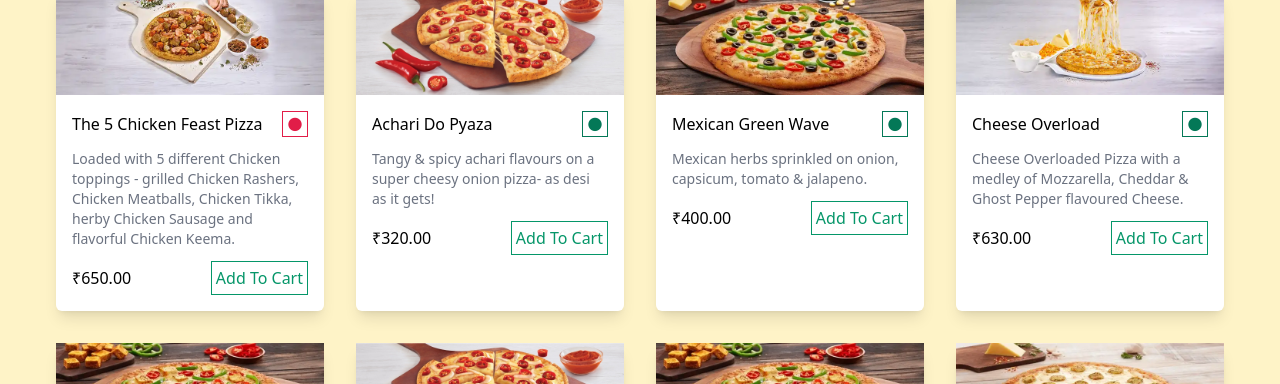
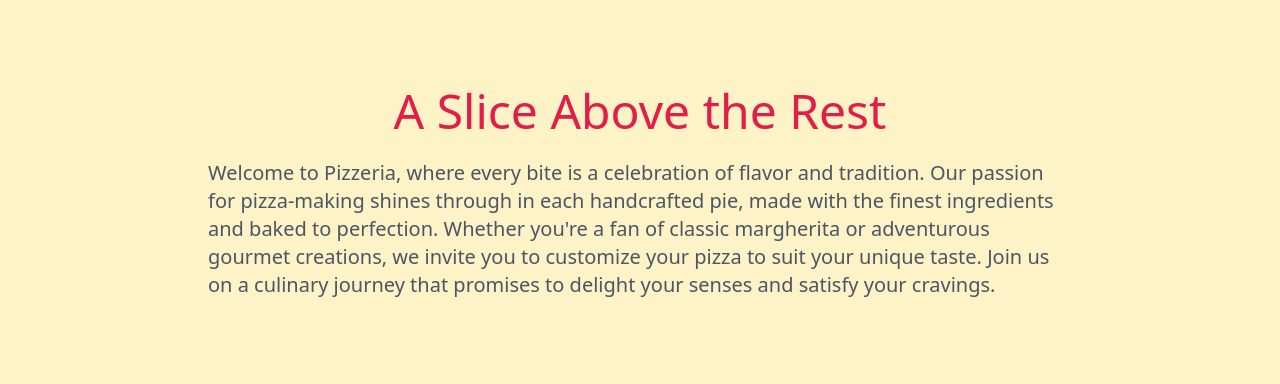
Before and after one commit to sampada109/Pizza_Ordering_WebApp---Django, a Django app: page / in a window 1280 px wide. Shown: the part 497-881 px from the top of the page. Run offline with Django 5.2, Linux system fonts and the light colour scheme; data comes from the database, SQL or seed files in the repository; both versions use the stored data as it was after the commit; some libraries are stand-ins or nearby versions.

Commit message:
18th commit adding home page

```diff
--- a/pizza_orders/orders/urls.py
+++ b/pizza_orders/orders/urls.py
@@ -2,7 +2,7 @@ from django.urls import path
 from .views import *
 
 urlpatterns = [
-    path('', index, name='index'),  # Pass the view function without parentheses
+    path('menu/', index, name='index'),  # Pass the view function without parentheses
     path('login/', customer_login, name='customer_login'),
     path('register/', customer_register, name='customer_register'),
     path('logout/', user_logout, name='user_logout'),
@@ -14,4 +14,5 @@ urlpatterns = [
     path('delete_cart_item/<uuid:order_item_id>', delete_cart_item, name='delete_cart_item'),
     path('order_payment/', order_payment, name='order_payment'),
     path('payment_success/', payment_success, name='payment_success'),
+    path('', home, name='home'),
 ]
--- a/pizza_orders/orders/views.py
+++ b/pizza_orders/orders/views.py
@@ -15,6 +15,9 @@ api = Instamojo(api_key=settings.INSTAMOJO_API_KEY,
 
 
 # Create your views here.
+
+def home(request):
+    return render(request, 'home.html')
 
 
 def index(request):
@@ -175,12 +178,6 @@ def cart_view(request):
     customer_orders = CustomerOrder.objects.filter(user = request.user, status = 'Pending').first()
     order_count = OrderItem.objects.filter(order=customer_orders).count()
 
-    #to display in the cutomised order
-    select_size = Size.objects.all()
-    select_veg_top = Topping.objects.filter(category='Veg')
-    select_non_top = Topping.objects.filter(category='Non-Veg')
-
-
     #check if there is any pending order or not
     if customer_orders:
         items = OrderItem.objects.filter(order = customer_orders).order_by('-created_at')
@@ -190,14 +187,11 @@ def cart_view(request):
         customer_orders.total_amount = order_total
         customer_orders.item_in_cart = order_count
         customer_orders.save()
-
-
-
     else:
         items = []
         order_total = 0
 
-    return render(request, 'cart.html', {'items':items, 'order_total':order_total, 'select_size':select_size, 'select_veg_top':select_veg_top, 'select_non_top':select_non_top})
+    return render(request, 'cart.html', {'items':items, 'order_total':order_total})
 
 
 # customise cart item
@@ -234,12 +228,6 @@ def customize_cart(request, order_item_id):
         select_quantity = order_item.quantity
         select_veg_top = order_item.topping.filter(category='Veg')
         select_non_top = order_item.topping.filter(category='Non-Veg')
-        print(order_item.size.size)
-        print(order_item.quantity)
-        print(order_item.topping.all().values())
-        print(order_item.topping.filter(category='Veg').all().values())
-        print(order_item.topping.filter(category='Non-Veg').all().values())
-        print(pizza.name)
 
         context = {
             'all_size':all_size,
--- /dev/null
+++ b/pizza_orders/templates/home.html
@@ -0,0 +1,68 @@
+{% extends 'base.html' %}
+
+{% block title %} Pizzeria | Home {% endblock %}
+
+
+{% block main %}
+
+    <div class="lg:mx-16">
+
+
+        <div class="w-full lg:h-96">
+            <img src="https://i.etsystatic.com/32434499/r/il/76ac45/3860443665/il_fullxfull.3860443665_gtbm.jpg" alt="Background Image" class="w-full h-full object-cover">
+        </div>
+
+        <div class="mt-6 mb-10 lg:my-10 flex flex-col items-center py-4 px-5 lg:p-12">
+            <h3 class="text-2xl md:text-4xl lg:text-5xl font-medium text-rose-600">A Slice Above the Rest</h3>
+            <p class="mt-2 md:mt-4 lg:mt-6 text-lg lg:text-xl text-gray-600 lg:mx-16">Welcome to Pizzeria, where every bite is a celebration of flavor and tradition. Our passion for pizza-making shines through in each handcrafted pie, made with the finest ingredients and baked to perfection. Whether you're a fan of classic margherita or adventurous gourmet creations, we invite you to customize your pizza to suit your unique taste. Join us on a culinary journey that promises to delight your senses and satisfy your cravings.</p>
+        </div>
+
+        <div class="w-full lg:h-96">
+            <img src="https://www.pizzahutbd.com/attached_images/deals/8/Double-Deal---OLO-Banner-Jan-10.jpg" class="w-full h-full object-cover" alt="">
+        </div>
+
+        <div class="my-12 md:my-16 grid flex-col md:grid-cols-2 lg:my-32">
+            <div class="flex flex-col items-center text-center justify-center">
+                <h3 class="text-2xl md:text-3xl lg:text-5xl font-medium text-rose-600">Explore Menu!</h3>
+                <p class="mt-2 md:mt-4 lg:mt-6 text-lg lg:text-xl text-gray-600">Find Many Delicious Pizza with Fresh Ingredients, Authentic Taste.</p>
+                <a href="{% url 'index' %}" class="mt-4 lg:mt-8 py-3 lg:py-4 px-6 text-xl rounded-full border border-rose-600 text-rose-600 hover:bg-rose-600 hover:text-white">Menu <i class="ri-arrow-right-up-line"></i></a>
+            </div>
+            <div class="hidden md:block">
+                <img class="rounded-lg lg:h-96 lg:w-full" src="https://images.pexels.com/photos/845802/pexels-photo-845802.jpeg?auto=compress&cs=tinysrgb&w=1260&h=750&dpr=1" alt="">
+            </div>
+        </div>
+
+        <div class="w-full lg:h-96" >
+            <img class="w-full h-full object-cover" src="https://eg.arabiccoupon.com/sites/default/files/styles/free/public/offers/2019-06-june-_-pizzahut-arabiccoupon-offer-deal-buy1get1free-en_0.jpg" alt="">
+        </div>
+
+        <div class="my-12 md:my-16 grid flex-col md:grid-cols-2 lg:my-32">
+            <div class="hidden md:block">
+                <img class="rounded-lg lg:h-96 lg:w-full object-cover" src="https://images.pexels.com/photos/1566837/pexels-photo-1566837.jpeg?auto=compress&cs=tinysrgb&w=1260&h=750&dpr=1" alt="">
+            </div>
+            <div class="flex flex-col items-center text-center justify-center p-4">
+                <h3 class="text-2xl md:text-3xl lg:text-5xl font-medium text-rose-600">Offers that you can't resist!</h3>
+                <p class="mt-2 lg:mt-6 text-lg lg:text-xl text-gray-600">Unleash Your Inner Pizza Lover with new and execiting offers everday and every occasion.</p>
+                <a href="{% url 'index' %}" class="mt-4 lg:mt-8 py-3 lg:py-4 px-6 text-xl rounded-full border border-rose-600 text-rose-600 hover:bg-rose-600 hover:text-white">Offers <i class="ri-arrow-right-up-line"></i></a>
+            </div>
+        </div>
+
+        <div class="w-full md:h-96" >
+            <img class="w-full h-full object-cover" src="https://cdn.winsightmedia.com/platform/files/public/2023-10/background/Pizza%20Hut%20%247%20deal.jpeg?VersionId=BMvQF4EXgPhEBL.YT2DBVRHW1XA3WKHK" alt="">
+        </div>
+
+        <div class="my-12 md:my-16 grid flex-col md:grid-cols-2 lg:my-32">
+            <div class="flex flex-col items-center text-center justify-center p-4">
+                <h3 class="text-2xl md:text-3xl lg:text-5xl font-medium text-rose-600">Bringing the Pizzeria to You!</h3>
+                <p class="mt-2 lg:mt-6 text-lg lg:text-xl text-gray-600">Taste the Tradition. Freshly Baked, Just for You.</p>
+                <a href="{% url 'index' %}" class="mt-4 lg:mt-8 py-3 lg:py-4 px-6 text-xl rounded-full border border-rose-600 text-rose-600 hover:bg-rose-600 hover:text-white">Order Now <i class="ri-arrow-right-up-line"></i></a>
+            </div>
+            <div class="hidden md:block">
+                <img class="rounded-lg lg:h-96 lg:w-full object-cover" src="https://images.pexels.com/photos/1049626/pexels-photo-1049626.jpeg?auto=compress&cs=tinysrgb&w=1260&h=750&dpr=1" alt="">
+            </div>
+        </div>
+
+
+    </div>
+
+{% endblock %}
--- a/pizza_orders/theme/static/css/dist/styles.css
+++ b/pizza_orders/theme/static/css/dist/styles.css
@@ -1249,6 +1243,11 @@ select {
   padding-right: 1rem;
 }
 
+.px-5 {
+  padding-left: 1.25rem;
+  padding-right: 1.25rem;
+}
+
 .px-6 {
   padding-left: 1.5rem;
   padding-right: 1.5rem;
@@ -1525,8 +1520,21 @@ select {
     margin-bottom: 0px;
   }
 
+  .md\:my-16 {
+    margin-top: 4rem;
+    margin-bottom: 4rem;
+  }
+
   .md\:mt-10 {
     margin-top: 2.5rem;
+  }
+
+  .md\:mt-4 {
+    margin-top: 1rem;
+  }
+
+  .md\:block {
+    display: block;
   }
 
   .md\:flex {
@@ -1614,6 +1626,16 @@ select {
     line-height: 2rem;
   }
 
+  .md\:text-3xl {
+    font-size: 1.875rem;
+    line-height: 2.25rem;
+  }
+
+  .md\:text-4xl {
+    font-size: 2.25rem;
+    line-height: 2.5rem;
+  }
+
   .md\:text-lg {
     font-size: 1.125rem;
     line-height: 1.75rem;
@@ -1634,6 +1656,15 @@ select {
     margin: 2.5rem;
   }
 
+  .lg\:m-8 {
+    margin: 2rem;
+  }
+
+  .lg\:mx-16 {
+    margin-left: 4rem;
+    margin-right: 4rem;
+  }
+
   .lg\:mx-56 {
     margin-left: 14rem;
     margin-right: 14rem;
@@ -1644,6 +1675,26 @@ select {
     margin-bottom: 3rem;
   }
 
+  .lg\:my-32 {
+    margin-top: 8rem;
+    margin-bottom: 8rem;
+  }
+
+  .lg\:mx-8 {
+    margin-left: 2rem;
+    margin-right: 2rem;
+  }
+
+  .lg\:mx-12 {
+    margin-left: 3rem;
+    margin-right: 3rem;
+  }
+
+  .lg\:my-10 {
+    margin-top: 2.5rem;
+    margin-bottom: 2.5rem;
+  }
+
   .lg\:ms-4 {
     margin-inline-start: 1rem;
   }
@@ -1678,6 +1745,10 @@ select {
 
   .lg\:gap-6 {
     gap: 1.5rem;
+  }
+
+  .lg\:p-12 {
+    padding: 3rem;
   }
 
   .lg\:p-8 {
@@ -1699,11 +1770,21 @@ select {
     padding-right: 2rem;
   }
 
+  .lg\:py-4 {
+    padding-top: 1rem;
+    padding-bottom: 1rem;
+  }
+
   .lg\:text-2xl {
     font-size: 1.5rem;
     line-height: 2rem;
   }
 
+  .lg\:text-5xl {
+    font-size: 3rem;
+    line-height: 1;
+  }
+
   .lg\:text-base {
     font-size: 1rem;
     line-height: 1.5rem;
--- a/pizza_orders/theme/templates/base.html
+++ b/pizza_orders/theme/templates/base.html
@@ -17,12 +17,12 @@
 		<!-- navbar starts  -->
 		<nav class="bg-rose-500 flex items-center justify-between h-16 px-3 md:px-20 lg:px-40 md:text-xl text-white">
 			<div class="left flex">
-				<a href="{% url 'index' %}"><img class="h-9" src="https://cdn-icons-png.freepik.com/256/1404/1404945.png?semt=ais_hybrid" alt=""></a>
-				<a href="{% url 'index' %}"><h4 class="hidden lg:block ml-2 text-2xl font-medium">Pizzeria</h4></a>
+				<a href="{% url 'home' %}"><img class="h-9" src="https://cdn-icons-png.freepik.com/256/1404/1404945.png?semt=ais_hybrid" alt=""></a>
+				<a href="{% url 'home' %}"><h4 class="hidden lg:block ml-2 text-2xl font-medium">Pizzeria</h4></a>
 			</div>
 			<div class="middle text-base md:text-lg space-x-2 md:space-x-7">
+				<a href="{% url 'home' %}">Home</a>
 				<a href="{% url 'index' %}">Menu</a>
-				<a href="">Offers</a>
 			</div>
 			<div class="right">
 				{% if request.user.is_authenticated %}
```
Also changed, not shown: other parts of pizza_orders/theme/static/css/dist/styles.css (+77 -62 lines), pizza_orders/templates/cart.html (+0 -31 lines), pizza_orders/db.sqlite3.
